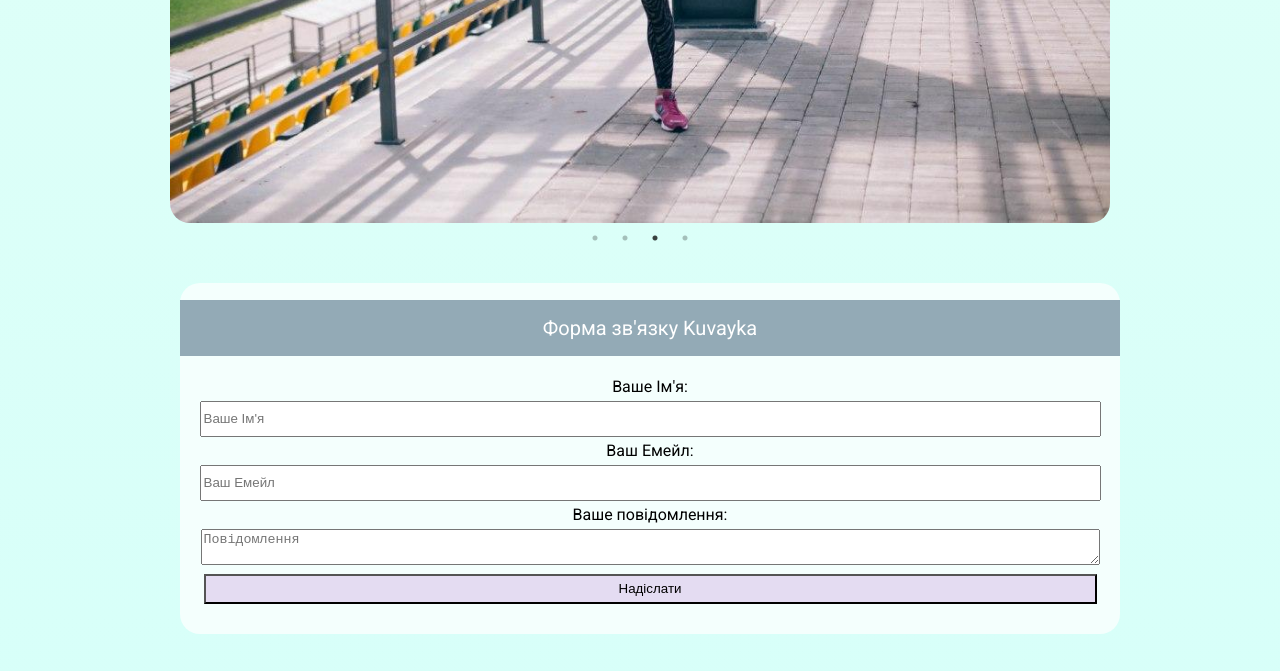
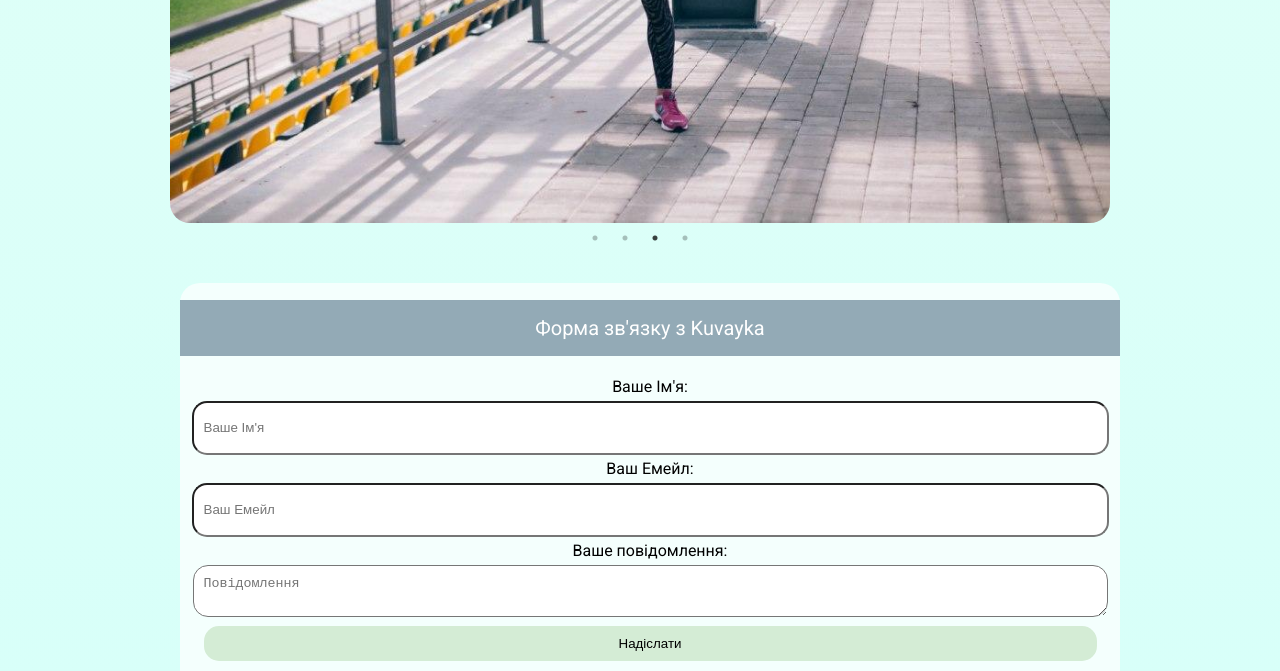
Before and after one commit to ViktorKuvayskov/kuvaykafit-scss, a plain HTML site: page index.html in a window 1280 px wide. Shown: the part 3899-4570 px from the top of the page. Drawn offline with Linux system fonts and the light colour scheme; files whose address does not match are found by name.

```diff
--- a/index.html
+++ b/index.html
@@ -196,7 +196,7 @@
     			</section>
     			<section class="form">
 					<form action="https://formspree.io/kuvayskovdev@gmail.com" method="POST" 	name="form">
-						<h2 id="form"> Форма зв'язку Kuvayka</h2>
+						<h2 id="form"> Форма зв'язку з Kuvayka</h2>
                       	<label for="text">Ваше Ім'я:</label>
                         <input type="text" name="name" id="text" placeholder="Ваше Ім'я" required ><br>
                         <label for="email">Ваш Емейл:</label><br>
--- a/sass/index.scss
+++ b/sass/index.scss
@@ -294,15 +294,20 @@
 		input{
 			width: 95%;
 			margin: 0;
-
 			min-height: 30px;
+			border-radius: 15px;
+			padding: 10px;
 		}
 		textarea{
 			width: 95%;
+			border-radius: 15px;
+			padding: 10px;
 		}
 		.form-btn{
-			background: #E4DCF2;
-			padding: 5px;
+			background: #d4ecd5;
+    		padding: 10px;
+    		border: none;
+    		border-radius: 15px;
 		}
 	}
 }
```
Also changed, not shown: stylesheets/index.css.
